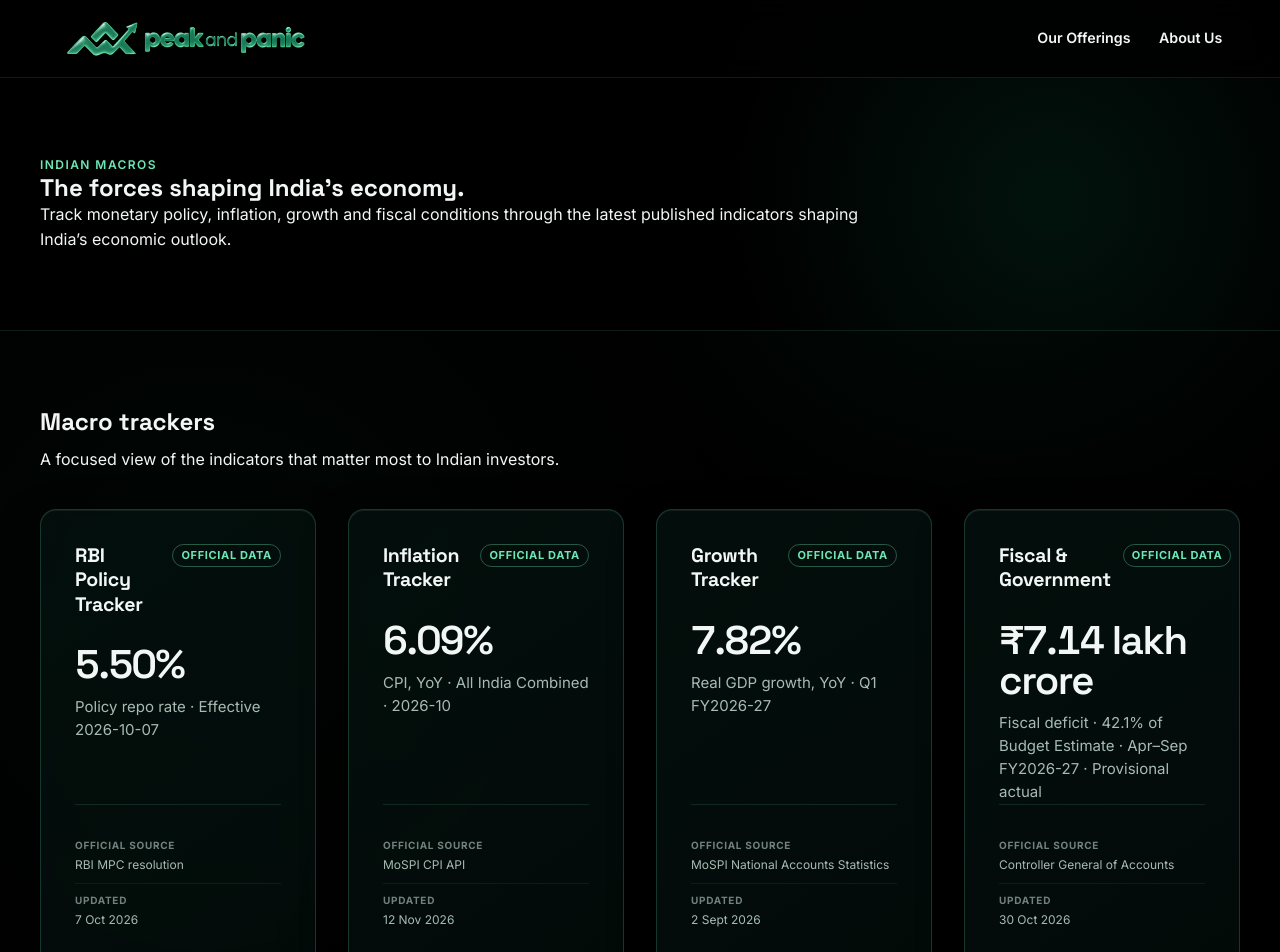
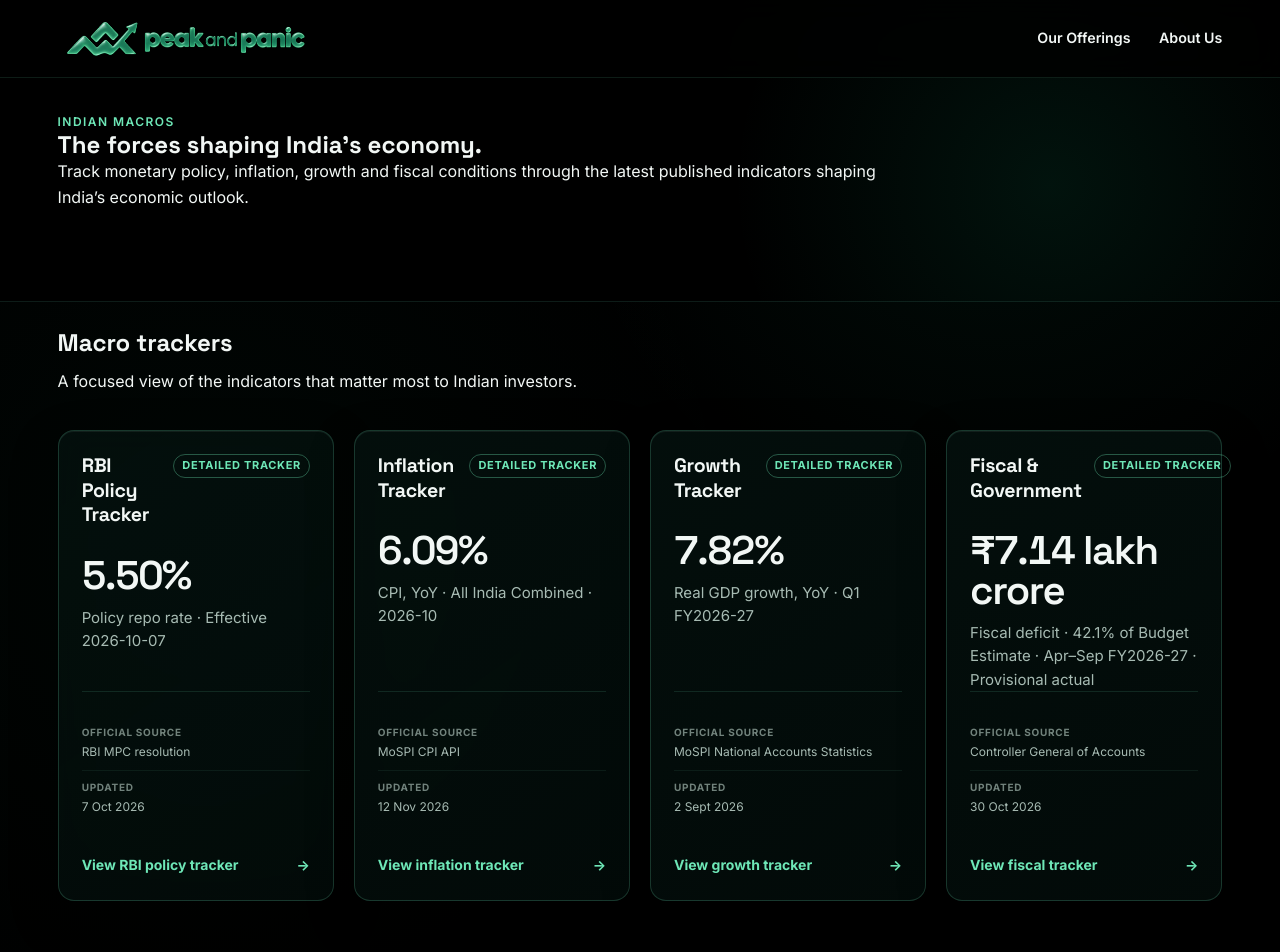
Before and after one commit to sarthakpatwari/peakandpanic, a Next.js app: page /indian-macros in a window 1280 px wide. Shown: the top 952 px of the page. Built offline with nearby package versions, Linux system fonts and the light colour scheme.

Commit message:
fix: restore Indian Macros layout and card hierarchy

```diff
--- a/src/app/globals.css
+++ b/src/app/globals.css
@@ -639,6 +639,12 @@ canvas#particles {
   min-width: 0;
 }
 
+.macro-wrap {
+  width: min(calc(100% - (var(--gutter) + var(--gutter))), 1728px);
+  margin-inline: auto;
+  min-width: 0;
+}
+
 .intro {
   padding: clamp(52px, 6vw, 84px) 0;
   border-bottom: 1px solid rgba(33, 72, 60, 0.4);
@@ -852,6 +858,21 @@ td {
    ========================================================================== */
 
 /* --- Indian Macros Grid & Cards --- */
+.intro.macro-intro {
+  min-height: clamp(220px, 17.5vw, 270px);
+  padding-block: clamp(28px, 2.65vw, 44px);
+}
+.trackers.macro-trackers {
+  padding-block: clamp(24px, 2.1vw, 34px) clamp(64px, 5.85vw, 96px);
+}
+.macro-trackers .tracker-grid {
+  grid-template-columns: repeat(4, minmax(0, 1fr));
+  gap: clamp(16px, 1.55vw, 24px);
+}
+.macro-trackers .tracker-card {
+  min-height: 310px;
+  padding: clamp(20px, 1.8vw, 28px);
+}
 .trackers {
   padding: clamp(48px, 6vw, 80px) 0;
 }
@@ -1353,6 +1374,8 @@ a.intel-card:focus-visible {
 @media (max-width: 1199px) {
   .tracker-grid { grid-template-columns: repeat(2, minmax(0, 1fr)); }
   .tracker-card { min-height: 285px; }
+  .macro-trackers .tracker-grid { grid-template-columns: repeat(2, minmax(0, 1fr)); }
+  .macro-trackers .tracker-card { min-height: 310px; }
   .market-grid { grid-template-columns: 1fr; }
   .market-card--primary { min-height: 340px; }
   .market-card--primary .chart { min-height: 150px; }
@@ -1366,6 +1389,10 @@ a.intel-card:focus-visible {
 @media (max-width: 700px) {
   .tracker-grid { grid-template-columns: 1fr; }
   .tracker-card { min-height: 0; }
+  .macro-wrap { width: min(calc(100% - 40px), 1728px); }
+  .intro.macro-intro { min-height: 0; padding-top: 34px; padding-bottom: 38px; }
+  .macro-trackers .tracker-grid { grid-template-columns: 1fr; }
+  .macro-trackers .tracker-card { min-height: 0; }
   .card-top { flex-wrap: wrap; }
 }
 @media (max-width: 600px) {
--- a/src/app/indian-macros/page.tsx
+++ b/src/app/indian-macros/page.tsx
@@ -6,10 +6,10 @@ import macroJson from "../../../macro-data.json";
 interface MacroItem { value?: string; lines?: string[]; source?: string; updatedAt?: string; status?: string }
 interface MacroData { items?: Record<string, MacroItem> }
 const definitions = [
-  { key: "repo", name: "RBI Policy Tracker", href: "/rbi-policy-tracker" },
-  { key: "inflation", name: "Inflation Tracker", href: "/inflation-tracker" },
-  { key: "growth", name: "Growth Tracker", href: "/growth-tracker" },
-  { key: "fiscal", name: "Fiscal & Government", href: "/fiscal-tracker" },
+  { key: "repo", name: "RBI Policy Tracker", href: "/rbi-policy-tracker", action: "View RBI policy tracker" },
+  { key: "inflation", name: "Inflation Tracker", href: "/inflation-tracker", action: "View inflation tracker" },
+  { key: "growth", name: "Growth Tracker", href: "/growth-tracker", action: "View growth tracker" },
+  { key: "fiscal", name: "Fiscal & Government", href: "/fiscal-tracker", action: "View fiscal tracker" },
 ] as const;
 const valid = (item?: MacroItem) => Boolean(item && typeof item.value === "string" && item.value.trim() && Array.isArray(item.lines) && item.lines.every((line) => typeof line === "string") && typeof item.source === "string" && typeof item.updatedAt === "string");
 const displayDate = (value?: string) => {
@@ -21,11 +21,11 @@ const displayDate = (value?: string) => {
 export default function IndianMacrosPage() {
   const data = macroJson as MacroData;
   return <div className="page"><Header /><main>
-    <section className="intro" aria-labelledby="page-title"><div className="wrap"><div className="intro-copy"><p className="eyebrow">Indian Macros</p><h1 id="page-title">The forces shaping India’s economy.</h1><p>Track monetary policy, inflation, growth and fiscal conditions through the latest published indicators shaping India’s economic outlook.</p></div></div></section>
-    <section className="trackers" aria-labelledby="trackers-title"><div className="wrap"><div className="section-heading"><h2 id="trackers-title">Macro trackers</h2><p>A focused view of the indicators that matter most to Indian investors.</p></div><div className="tracker-grid">
+    <section className="intro macro-intro" aria-labelledby="page-title"><div className="macro-wrap"><div className="intro-copy"><p className="eyebrow">Indian Macros</p><h1 id="page-title">The forces shaping India’s economy.</h1><p>Track monetary policy, inflation, growth and fiscal conditions through the latest published indicators shaping India’s economic outlook.</p></div></div></section>
+    <section className="trackers macro-trackers" aria-labelledby="trackers-title"><div className="macro-wrap"><div className="section-heading"><h2 id="trackers-title">Macro trackers</h2><p>A focused view of the indicators that matter most to Indian investors.</p></div><div className="tracker-grid">
       {definitions.map((definition) => {
         const item = data?.items?.[definition.key]; const available = valid(item);
-        const content = <><div className="card-top"><h3 className="tracker-name">{definition.name}</h3><span className={`availability ${available ? "availability--ready" : ""}`}>{available ? "Official data" : "Unavailable"}</span></div><p className="macro-value">{available ? item!.value : "Unavailable"}</p><p className="macro-description">{available ? item!.lines!.join(" · ") : "Indicator data unavailable"}</p><div className="card-meta"><span><strong>Official source</strong><span>{available ? item!.source : "Source unavailable"}</span></span><span><strong>Updated</strong><span>{available ? displayDate(item!.updatedAt) : "Update time unavailable"}</span></span></div>{available && <span className="card-action">View tracker <span>→</span></span>}</>;
+        const content = <><div className="card-top"><h3 className="tracker-name">{definition.name}</h3><span className={`availability ${available ? "availability--ready" : ""}`}>{available ? "Detailed tracker" : "Unavailable"}</span></div><p className="macro-value">{available ? item!.value : "Unavailable"}</p><p className="macro-description">{available ? item!.lines!.join(" · ") : "Indicator data unavailable"}</p><div className="card-meta"><span><strong>Official source</strong><span>{available ? item!.source : "Source unavailable"}</span></span><span><strong>Updated</strong><span>{available ? displayDate(item!.updatedAt) : "Update time unavailable"}</span></span></div>{available && <span className="card-action">{definition.action} <span aria-hidden="true">→</span></span>}</>;
         return available ? <Link key={definition.key} href={definition.href} className="tracker-card tracker-card--active">{content}</Link> : <article key={definition.key} className="tracker-card tracker-card--disabled">{content}</article>;
       })}
     </div></div></section>
```
